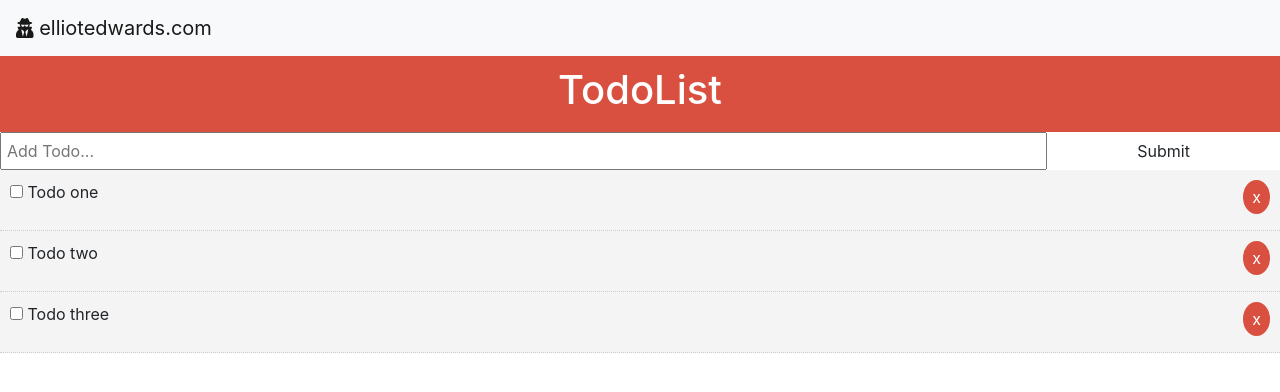
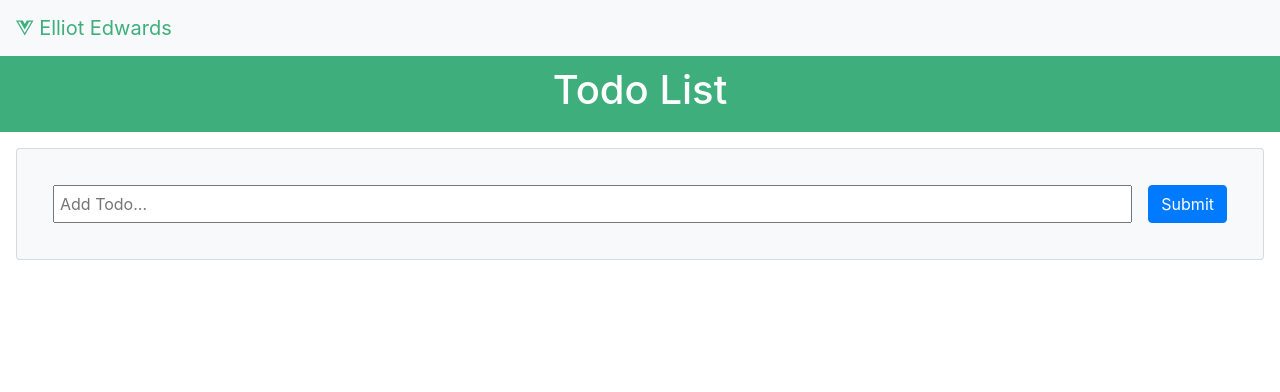
Before and after one commit to ElliotLEdwards/vue, a Vue app: page / in a window 1280 px wide. Shown: the top 392 px of the page. Built offline with nearby package versions, Linux system fonts and the light colour scheme; no server answers.

Commit message:
Todolist bootstrapped

```diff
--- a/package.json
+++ b/package.json
@@ -9,6 +9,7 @@
   },
   "dependencies": {
     "@fortawesome/fontawesome-svg-core": "^1.2.28",
+    "@fortawesome/free-brands-svg-icons": "^5.13.0",
     "@fortawesome/free-solid-svg-icons": "^5.13.0",
     "@fortawesome/vue-fontawesome": "^0.1.9",
     "axios": "^0.19.2",
--- a/src/App.vue
+++ b/src/App.vue
@@ -2,8 +2,10 @@
   <div id="app">
     <Navbar />
     <Header />
-    <AddTodo v-on:add-todo="addTodo" />
-    <Todos v-bind:todos="todos" v-on:del-todo="deleteTodo" />
+    <div class="d-flex flex-column">
+      <AddTodo class="p-2" v-on:add-todo="addTodo" />
+      <Todos class="p-2" v-bind:todos="todos" v-on:del-todo="deleteTodo" />
+    </div>
   </div>
 </template>
 
@@ -12,7 +14,6 @@ import Header from './components/layout/Header'
 import Todos from './components/Todos'
 import AddTodo from './components/AddTodo'
 import Navbar from './components/layout/Navbar'
-import axios from 'axios'
 
 export default {
   name: 'App',
@@ -25,21 +26,7 @@ export default {
   data() {
     return {
       todos: [
-        {
-          id: 1,
-          title: "Todo one",
-          completed: false
-        },
-         {
-          id: 2,
-          title: "Todo two",
-          completed: false
-        },
-         {
-          id: 3,
-          title: "Todo three",
-          completed: false
-        }
+
       ]
     }
   },
@@ -49,20 +36,7 @@ export default {
     },
     addTodo(newTodo) {
       this.todos = [...this.todos, newTodo];
-
-      const { title, completed } = newTodo;
-      axios.post('https://jsonplaceholder.typicode.com/todos', {
-        title,
-        completed
-      })
-        .then(res => this.todos = res.data)
-        .catch(err => console.log(err))
     }
-  },
-  created() {
-    axios.get('https://jsonplaceholder.typicode.com/todos?_limit=10')
-      .then(res => this.todos = res.data)
-      .catch(err => console.log(err))
   }
 }
 </script>
--- a/src/components/AddTodo.vue
+++ b/src/components/AddTodo.vue
@@ -1,9 +1,11 @@
 <template>
-    <div>
-        <form @submit="addTodo">
-            <input type="text" v-model="title" name="title" placeholder="Add Todo...">
-            <input type="submit" value="Submit" class="btn">
-        </form>
+    <div class="card bg-light m-3">
+        <div class="card-body">
+            <form>
+                <input class="m-2" type="text" v-model="title" name="title" placeholder="Add Todo...">
+                <button @click="addTodo" type="button" value="Submit" class="m-2 btn btn-primary">Submit</button>
+            </form>
+        </div>
     </div>
 </template>
 
@@ -42,7 +44,4 @@ export default {
         flex: 10;
         padding: 5px;
     }
-    input[type="submit"] {
-        flex: 2;
-    }
 </style>
--- a/src/components/TodoItem.vue
+++ b/src/components/TodoItem.vue
@@ -1,14 +1,27 @@
 <template>
-    <div class="todo-item" v-bind:class="{'is-complete':todo.completed}">
-        <p>
-            <input type="checkbox" v-on:change="markComplete">
-            {{ todo.title }}
-            <button @click="$emit('del-todo', todo.id)" class="del">x</button>
-        </p>
+    <div class="input-group ml-2 mb-3">
+        <div class="input-group-prepend">
+            <div class="input-group-text">
+                <input type="checkbox" v-on:change="markComplete">
+            </div>
+        </div>
+        <div class="input-group-text">
+            <input type="text" v-model="todo.title" class="form-control" v-bind:class="{'is-complete':todo.completed}">
+        </div>
+        <div class="input-group-append">
+            <button class="btn btn-danger" @click="$emit('del-todo', todo.id)" >
+                <font-awesome-icon :icon="['fas', 'trash-alt']" />
+            </button>
+        </div>
     </div>
 </template>
 
 <script>
+import { library } from '@fortawesome/fontawesome-svg-core'
+import { faTrashAlt } from '@fortawesome/free-solid-svg-icons'
+import { FontAwesomeIcon } from '@fortawesome/vue-fontawesome'
+library.add(faTrashAlt)
+
 export default {
     name: "TodoItem",
     props: ["todo"],
@@ -16,26 +29,16 @@ export default {
         markComplete() {
             this.todo.completed = !this.todo.completed
         }
+    },
+    components: {
+        FontAwesomeIcon
     }
 }
 </script>
 
 <style scoped>
-    .todo-item {
-        background: #f4f4f4;
-        padding: 10px;
-        border-bottom: 1px #ccc dotted;
-    }
     .is-complete {
         text-decoration: line-through;
     }
-    .del {
-        background: #D95040;
-        color: #fff;
-        border: none;
-        padding: 5px 9px;
-        border-radius: 50%;
-        cursor: pointer;
-        float: right;
-    }
+
 </style>
--- a/src/components/layout/Header.vue
+++ b/src/components/layout/Header.vue
@@ -1,6 +1,6 @@
 <template>
     <header class="header">
-        <h1>TodoList</h1>
+        <h1>Todo List</h1>
     </header>
 </template>
 
@@ -12,7 +12,7 @@ export default {
 
 <style scoped>
     .header {
-        background: #D95040;
+        background: #3eaf7c;
         color: #fff;
         text-align: center;
         padding: 10px;
--- a/src/components/layout/Navbar.vue
+++ b/src/components/layout/Navbar.vue
@@ -1,17 +1,17 @@
 <template>
     <nav class="navbar navbar-expand-lg navbar-light bg-light">
-        <a class="navbar-brand" href="#">
-            <font-awesome-icon icon="user-secret" />
-            elliotedwards.com
+        <a class="navbar-brand" href="#" style="color: #3eaf7c">
+            <font-awesome-icon :icon="['fab', 'vuejs']" />
+            Elliot Edwards
         </a>
     </nav>
 </template>
 
 <script>
 import { library } from '@fortawesome/fontawesome-svg-core'
-import { faUserSecret } from '@fortawesome/free-solid-svg-icons'
+import { faVuejs } from '@fortawesome/free-brands-svg-icons'
 import { FontAwesomeIcon } from '@fortawesome/vue-fontawesome'
-library.add(faUserSecret)
+library.add(faVuejs)
 
 //Vue.component('font-awesome-icon', FontAwesomeIcon)
 
```
Also changed, not shown: 1 other file (tests, documents, lock files or other folders).
